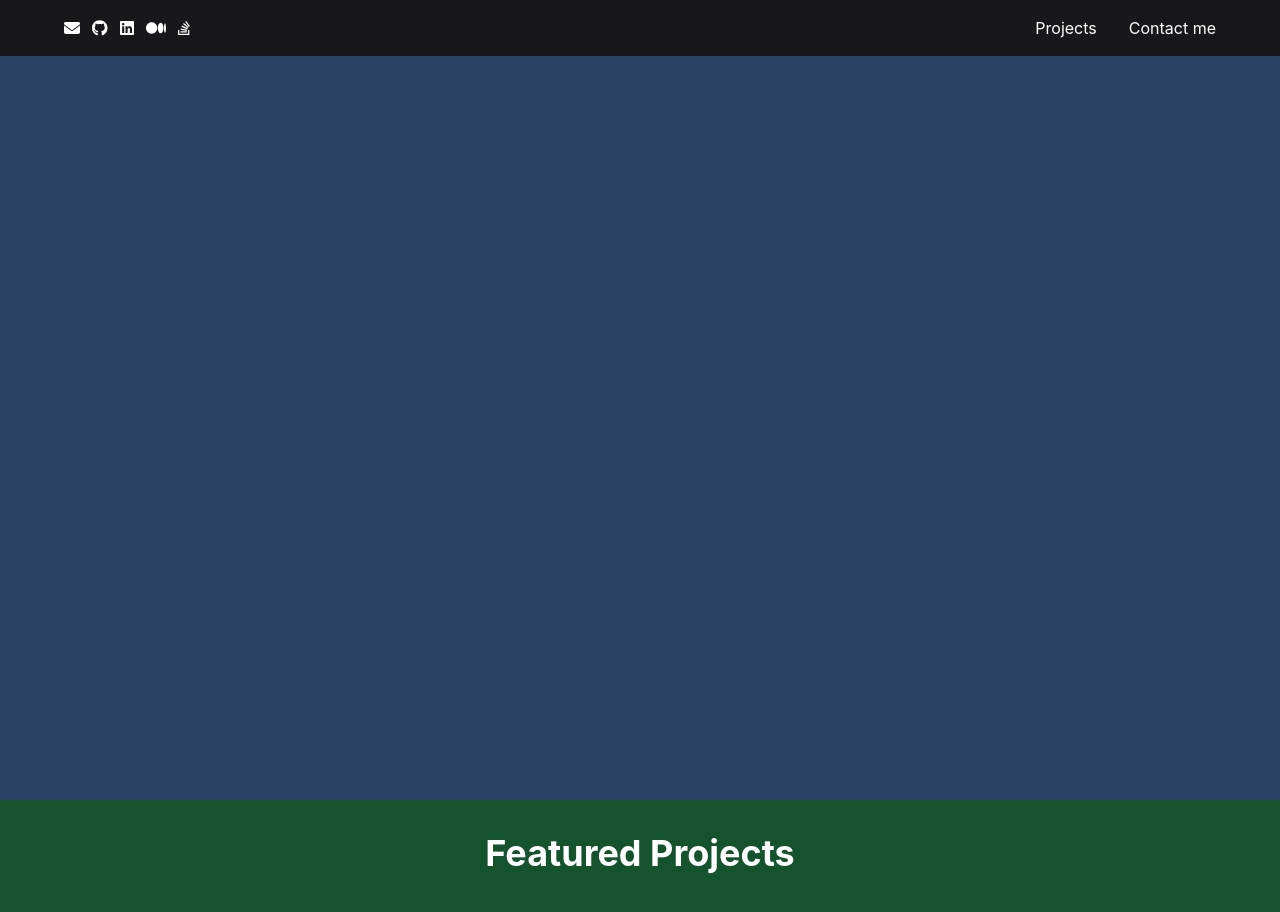
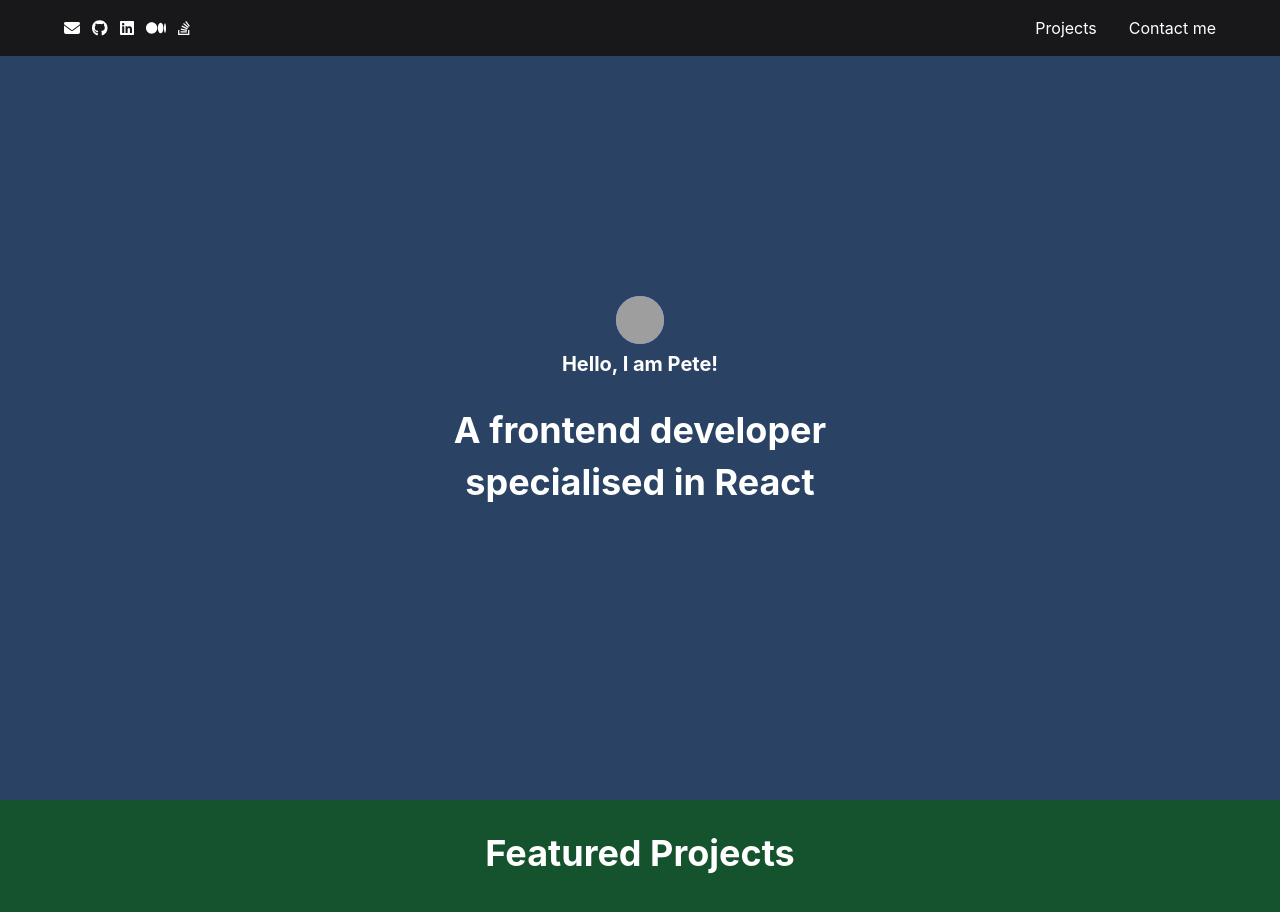
Before and after one commit to SvetikBaglay/portfolio-react, a React (Create React App) app: page / in a window 1280 px wide. Shown: the top 912 px of the page. Built offline with nearby package versions, Linux system fonts and the light colour scheme; grey boxes are pictures that could not be loaded.

Commit message:
added step 2 user info block

```diff
--- a/src/components/LandingSection.js
+++ b/src/components/LandingSection.js
@@ -5,10 +5,13 @@ import FullScreenSection from "./FullScreenSection";
 const greeting = "Hello, I am Pete!";
 const bio1 = "A frontend developer";
 const bio2 = "specialised in React";
+const urlPhotot = " https://i.pravatar.cc/150?img=7"
+
 
 // Implement the UI for the LandingSection component according to the instructions.
 // Use a combination of Avatar, Heading and VStack components.
 const LandingSection = () => (
+
   <FullScreenSection
     justifyContent="center"
     alignItems="center"
@@ -16,6 +19,20 @@ const LandingSection = () => (
     backgroundColor="#2A4365"
   >
 
+    <VStack w="1024px" p={32} alignItems="center">
+      <Avatar >
+        <img style={{borderRadius: "50%"}} alt="user-picture" src={urlPhotot}></img>
+      </Avatar>
+      <Heading pb={25} as="h4" size="md" >
+        {greeting}
+      </Heading>
+      <Heading as="h2"  size="xl">
+        {bio1}
+      </Heading>
+      <Heading as="h2" size="xl">
+        {bio2}
+      </Heading>
+    </VStack>
   </FullScreenSection>
 );
 
```
